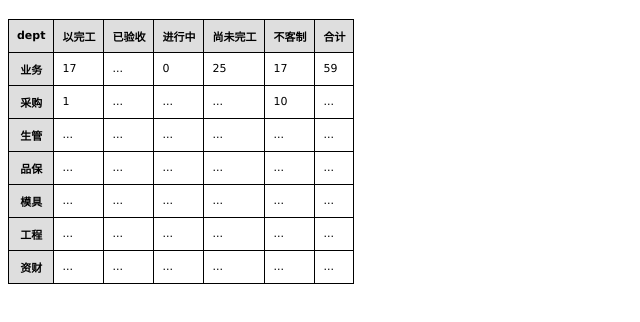
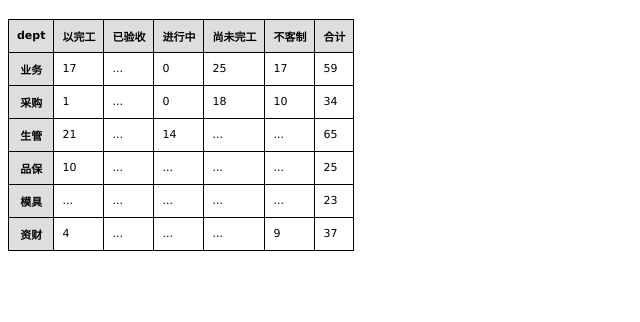
Before and after one commit to ft2017/t100report, a plain HTML site: page index.html in a window 1280 px wide. Shown: the part 70-392 px from the top of the page, without its empty margins (0-640 px from the left). Drawn offline with Linux system fonts and the light colour scheme.

Commit message:
新增信息

```diff
--- a/index.html
+++ b/index.html
@@ -17,12 +17,12 @@ and open the template in the editor.
             <table class="gridtable">
                 <tr><th>dept</th><th>以完工</th><th>已验收</th><th>进行中</th><th>尚未完工</th><th>不客制</th><th>合计</th></tr>
                 <tr><th>业务</th><td>17</td><td>...</td><td>0</td><td>25 </td><td>17</td><td>59</td></tr>
-                <tr><th>采购</th><td>1</td><td>...</td><td>...</td><td> ... </td><td>10</td><td>...</td></tr>
-                <tr><th>生管</th><td>...</td><td>...</td><td>...</td><td>... </td><td>...</td><td>...</td></tr>
-                <tr><th>品保</th><td>...</td><td>...</td><td>...</td><td>... </td><td>...</td><td>...</td></tr>
-                <tr><th>模具</th><td>...</td><td>...</td><td>...</td><td>... </td><td>...</td><td>...</td></tr>
-                <tr><th>工程</th><td>...</td><td>...</td><td>...</td><td>... </td><td>...</td><td>...</td></tr>
-                <tr><th>资财</th><td>...</td><td>...</td><td>...</td><td>... </td><td>...</td><td>...</td></tr>
+                <tr><th>采购</th><td>1</td><td>...</td><td>0</td><td> 18</td><td>10</td><td>34</td></tr>
+                <tr><th>生管</th><td>21</td><td>...</td><td>14</td><td>... </td><td>...</td><td>65</td></tr>
+                <tr><th>品保</th><td>10</td><td>...</td><td>...</td><td>... </td><td>...</td><td>25</td></tr>
+                <tr><th>模具</th><td>...</td><td>...</td><td>...</td><td>... </td><td>...</td><td>23</td></tr>
+                <!--<tr><th>工程</th><td>...</td><td>...</td><td>...</td><td>... </td><td>...</td><td>...</td></tr>-->
+                <tr><th>资财</th><td>4</td><td>...</td><td>...</td><td>... </td><td>9</td><td>37</td></tr>
             </table>
         </div>
     </body>
```
